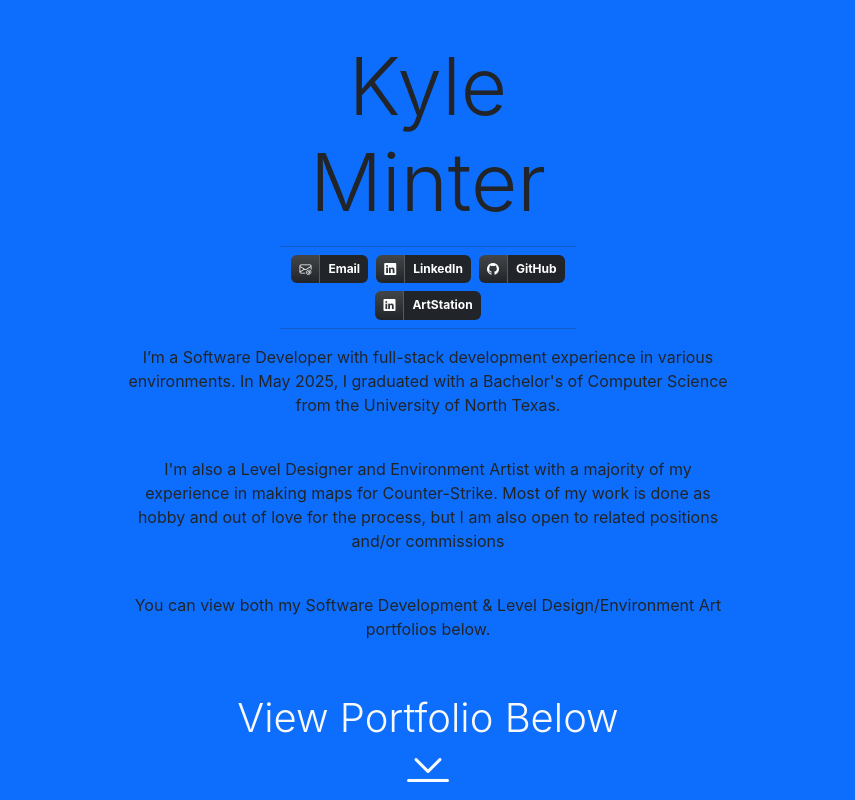
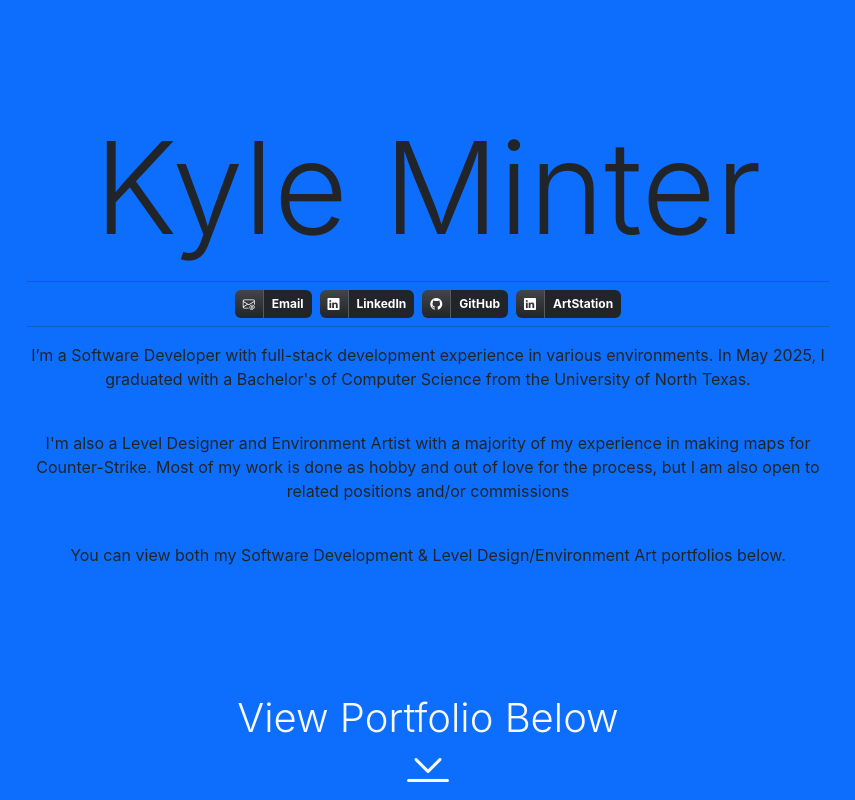
Before and after one commit to KyleMinter/KyleMinter.github.io, a React (Create React App) app: page / in a window 1280 px wide. Shown: the top 800 px of the page, without its empty margins (212-1067 px from the left). Built offline with nearby package versions, Linux system fonts and the light colour scheme.

Commit message:
Better responsiveness on mobile devices

```diff
--- a/src/bio_page/BioPage.js
+++ b/src/bio_page/BioPage.js
@@ -8,7 +8,7 @@ import BioPageFooter from './BioPageFooter';
 export default function BioPage()
 {
     return (
-        <Container fluid className="vh-100 d-flex flex-column bg-primary px-0">
+        <Container fluid className="min-vh-100 d-flex flex-column bg-primary px-0">
             <Row className="flex-grow-1">
                 <Col className="align-self-center">
                     <BioPageContent/>
@@ -19,8 +19,3 @@ export default function BioPage()
         </Container>
     );
 }
-
-/*<Row
-            fluid
-            className="vh-100 bg-primary d-flex"
-        >*/
--- /dev/null
+++ b/src/bio_page/BioPageContent.css
@@ -0,0 +1,38 @@
+@media (min-width: 0px) {
+    .name {
+        font-size: 2em;
+    }
+}
+
+@media (min-width: 330px) {
+    .name {
+        font-size: 4em;
+    }
+}
+
+@media (min-width: 425px) {
+    .name {
+        font-size: 5em;
+    }
+}
+
+@media (min-width: 768px) {
+    .name {
+        font-size: 8em;
+    }
+}
+@media (min-width: 1200px) {
+    .container-small {
+        width: 700px;
+    }
+    .container-custom {
+        width: 850px;
+    }
+    .container-large {
+        width: 1500px;
+    }
+}
+
+.container-small, .container-large {
+    max-width: 100%;
+}
--- a/src/bio_page/BioPageContent.js
+++ b/src/bio_page/BioPageContent.js
@@ -1,32 +1,37 @@
 import React from 'react';
+import './BioPageContent.css';
 import Container from 'react-bootstrap/Container';
+import Row from 'react-bootstrap/Row';
+import Col from 'react-bootstrap/Col';
 import IconBadge from '../icons/IconBadge';
 
 export default function BioPageContent()
 {
     return (
-        <div className="d-flex flex-column align-items-center">
-            <Container className="w-25">
-                <h1 className="display-1 my-0">Kyle Minter</h1>
+        <Container className="container-custom d-flex flex-column align-items-center">
+            <Container>
+                <h1 className="name display-1 my-0">Kyle Minter</h1>
 
                 <hr className="mb-1"/>
 
-                <IconBadge icon={"bi bi-envelope-at"} text={"Email"} link="mailto:kyle.minter.1@gmail.com"/>
-                <IconBadge icon={"bi bi-linkedin"} text={"LinkedIn"} link={"https://www.linkedin.com/in/minter-kyle/"}/>
-                <IconBadge icon={"bi bi-github"} text={"GitHub"} link={"https://github.com/KyleMinter"}/>
-                <IconBadge icon={"bi bi-linkedin"} text={"ArtStation"} link={"https://kyleminter.artstation.com/"}/>
+                <Row className="row-cols-auto justify-content-center">
+                    <Col className="p-0"><IconBadge icon={"bi bi-envelope-at"} text={"Email"} link="mailto:kyle.minter.1@gmail.com"/></Col>
+                    <Col className="p-0"><IconBadge icon={"bi bi-linkedin"} text={"LinkedIn"} link={"https://www.linkedin.com/in/minter-kyle/"}/></Col>
+                    <Col className="p-0"><IconBadge icon={"bi bi-github"} text={"GitHub"} link={"https://github.com/KyleMinter"}/></Col>
+                    <Col className="p-0"><IconBadge icon={"bi bi-linkedin"} text={"ArtStation"} link={"https://kyleminter.artstation.com/"}/></Col>
+                </Row>
 
                 <hr className="mt-1"/>
             </Container>
 
-            <Container className="w-50">
+            <div>
                 <p>I’m a Software Developer with full-stack development experience in various environments. In May 2025, I graduated with a Bachelor's of Computer Science from the University of North Texas.</p>
                 <br/>
                 <p>I'm also a Level Designer and Environment Artist with a majority of my experience in making maps for Counter-Strike. Most of my work is done as hobby and out of love for the process, but I am also open to related positions and/or commissions</p>
                 <br/>
                 <p>You can view both my Software Development & Level Design/Environment Art portfolios below.</p>
-            </Container>
+            </div>
 
-        </div>
+        </Container>
     );
 }
```
